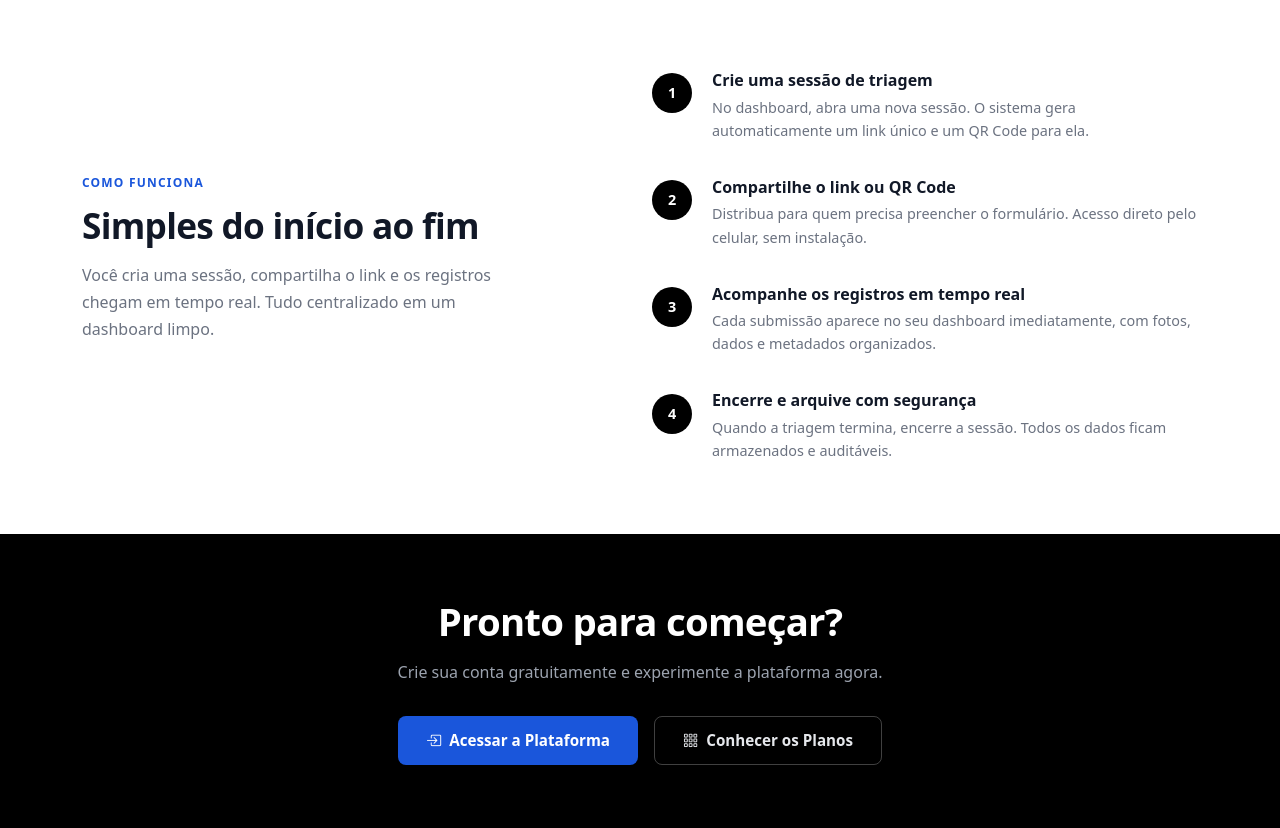
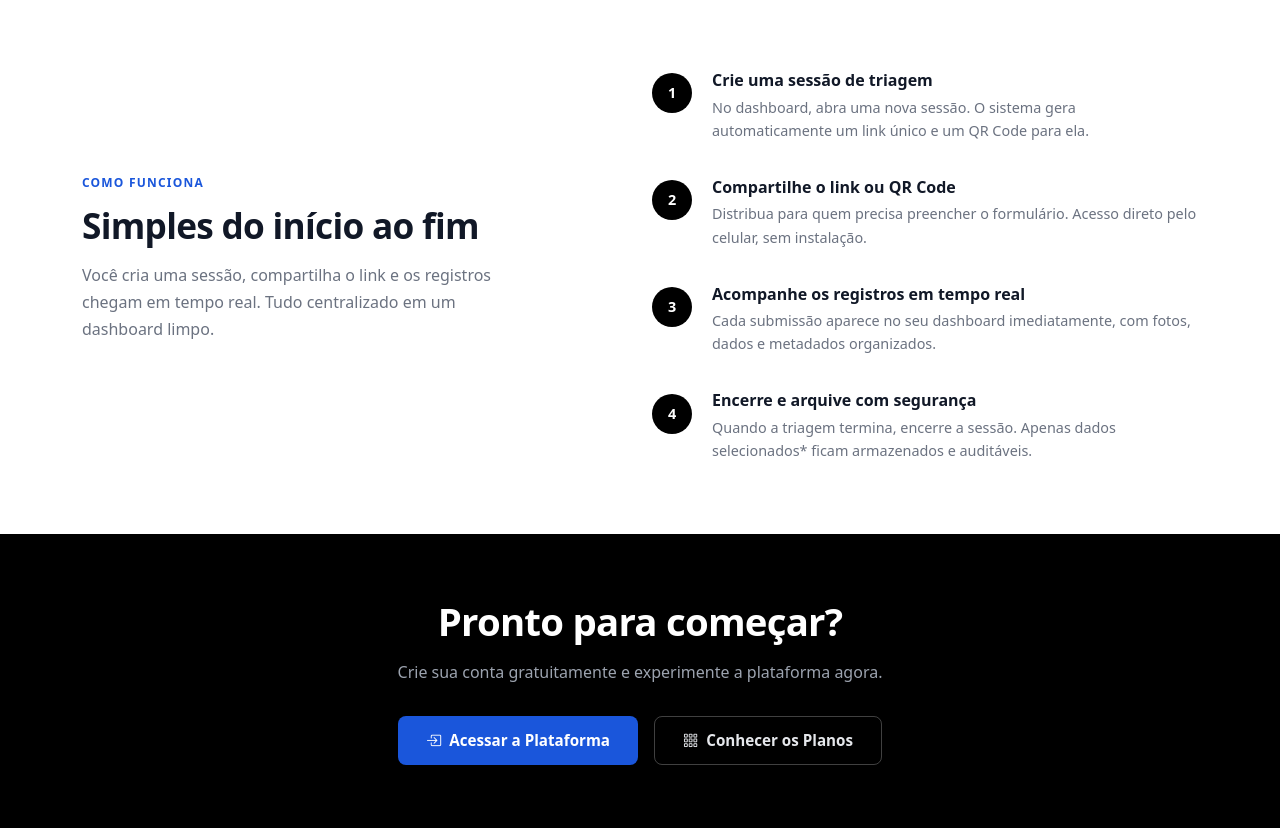
Before and after one commit to joaovsangali/saladetriagem, a Flask app: page / in a window 1280 px wide. Shown: the part 1505-2333 px from the top of the page. Run offline with Flask 3, Linux system fonts and the light colour scheme.

Commit message:
Update index.html

```diff
--- a/app/templates/public/index.html
+++ b/app/templates/public/index.html
@@ -164,7 +164,7 @@
           <div class="step-number">4</div>
           <div class="step-content">
             <h6>Encerre e arquive com segurança</h6>
-            <p>Quando a triagem termina, encerre a sessão. Todos os dados ficam armazenados e auditáveis.</p>
+            <p>Quando a triagem termina, encerre a sessão. Apenas dados selecionados* ficam armazenados e auditáveis.</p>
           </div>
         </div>
       </div>
```
